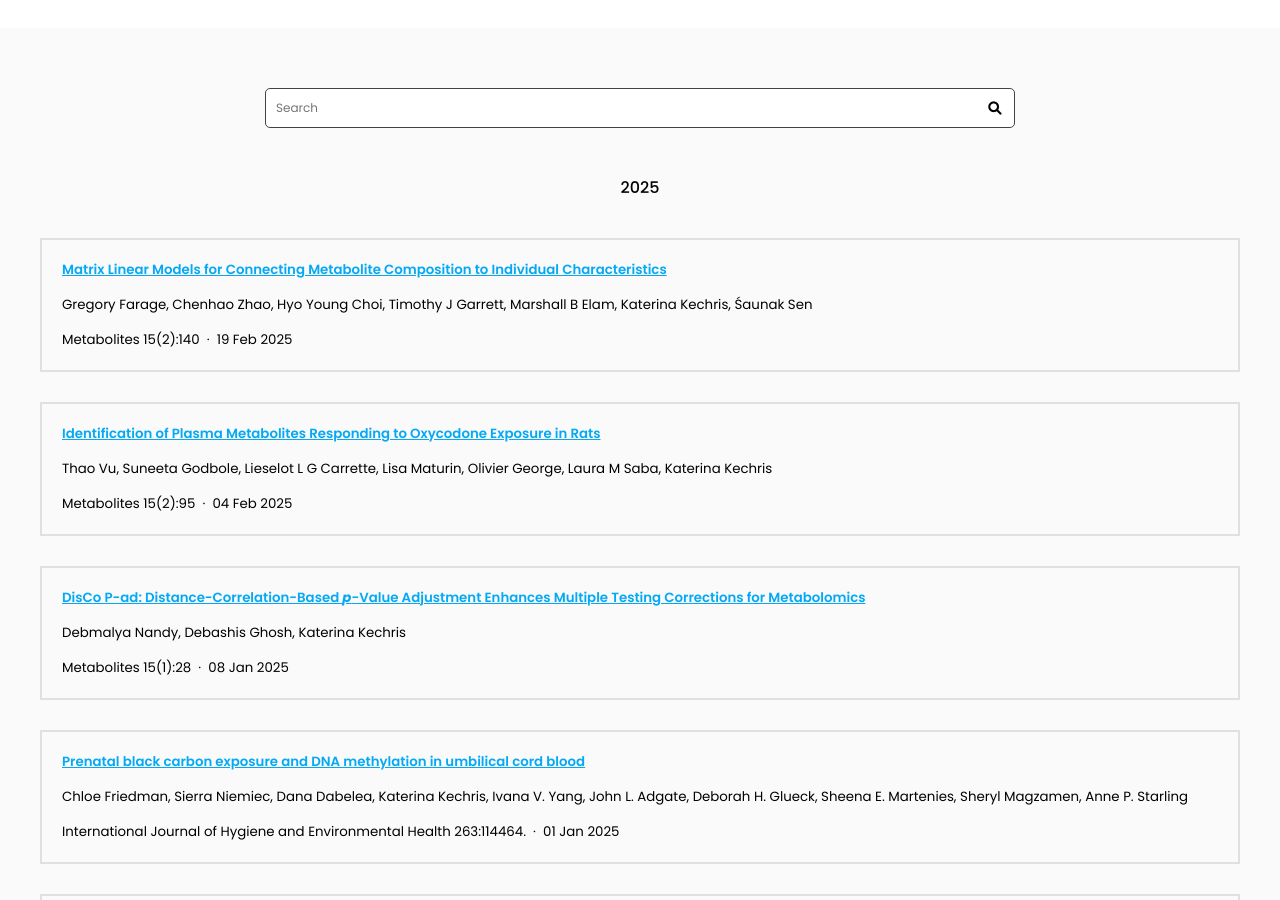
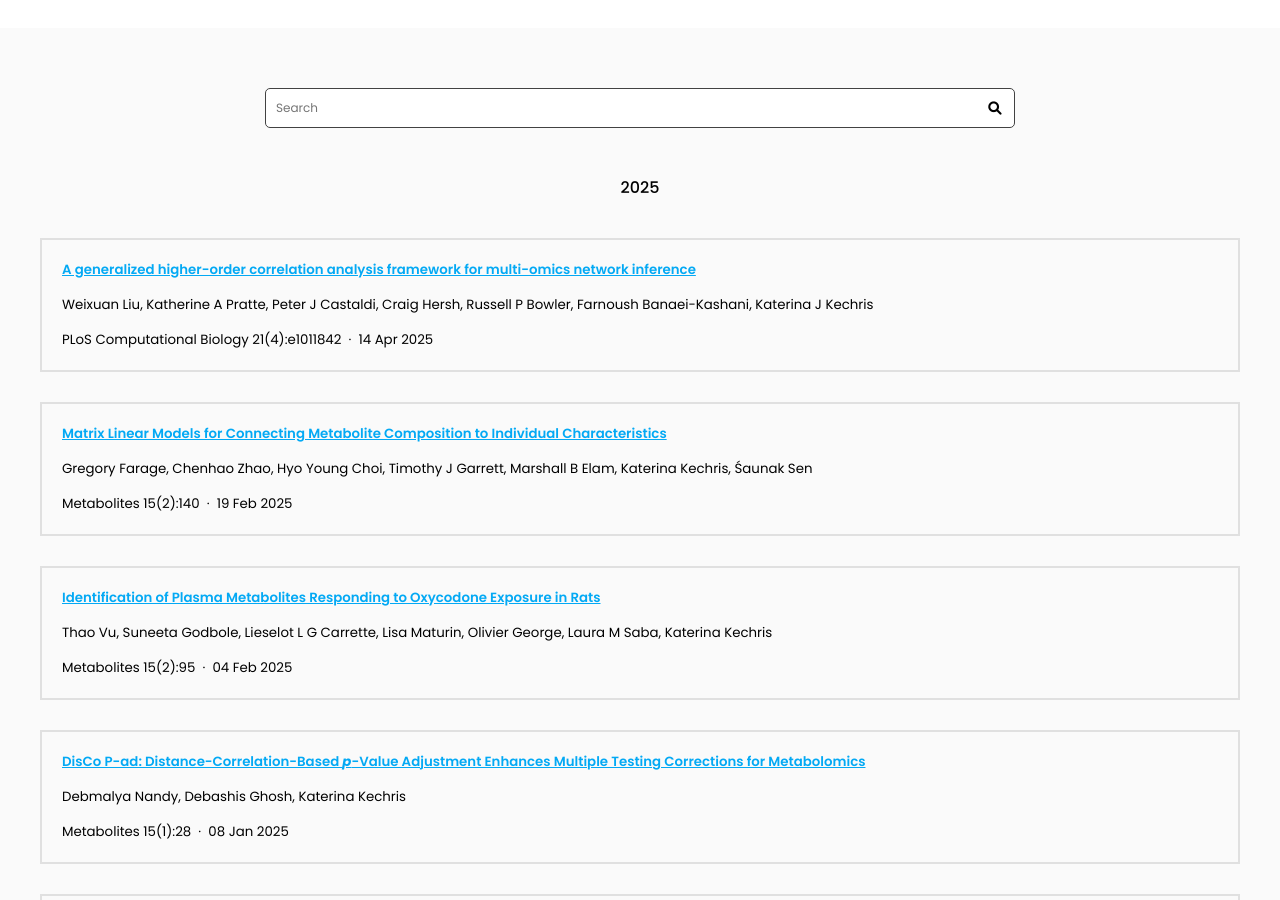
Before and after one commit to KechrisLab/kechrislab.github.io, a Jekyll site: the page built from Publications/index.md, in a window 1280 px wide and 900 px high, scrolled down 344 px. Built offline with Jekyll 4.4.1, drawn with Linux system fonts in a browser that asks for light colours.

Commit message:
Generate citations

```diff
--- a/_data/citations.yaml
+++ b/_data/citations.yaml
@@ -1,6 +1,21 @@
 # DO NOT EDIT, GENERATED AUTOMATICALLY FROM SOURCES.YAML (AND ELSEWHERE)
 # See https://github.com/greenelab/lab-website-template/wiki/Citations
 
+- id: pmc:PMC11996223
+  title: A generalized higher-order correlation analysis framework for multi-omics
+    network inference
+  authors:
+  - Weixuan Liu
+  - Katherine A Pratte
+  - Peter J Castaldi
+  - Craig Hersh
+  - Russell P Bowler
+  - Farnoush Banaei-Kashani
+  - Katerina J Kechris
+  publisher: PLoS Computational Biology 21(4):e1011842
+  date: '2025-04-14'
+  link: https://pmc.ncbi.nlm.nih.gov/articles/PMC11996223/
+  _cache: 4c90ab0a281e8af1aa21492185585ff627d06f292d406db12a7214d76d536b07
 - id: pmc:PMC11857268
   title: Matrix Linear Models for Connecting Metabolite Composition to Individual
     Characteristics
```
